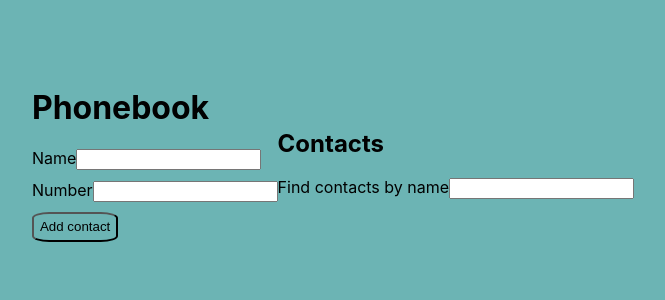
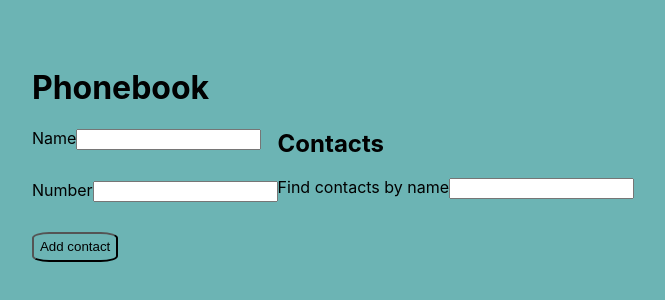
Before and after one commit to valhanovska/goit-react-hw-07-phonebook, a React (Create React App) app: page / in a window 1280 px wide. Shown: the part 246-546 px from the top of the page, without its empty margins (307-972 px from the left). Built offline with nearby package versions, Linux system fonts and the light colour scheme.

Commit message:
Update Form.module.css

```diff
--- a/src/components/Form/Form.module.css
+++ b/src/components/Form/Form.module.css
@@ -1,9 +1,8 @@
 .form {
   display: flex;
-
   flex-direction: column;
   align-items: flex-start;
-  gap: 10px;
+  gap: 30px;
 }
 
 .button {
```
